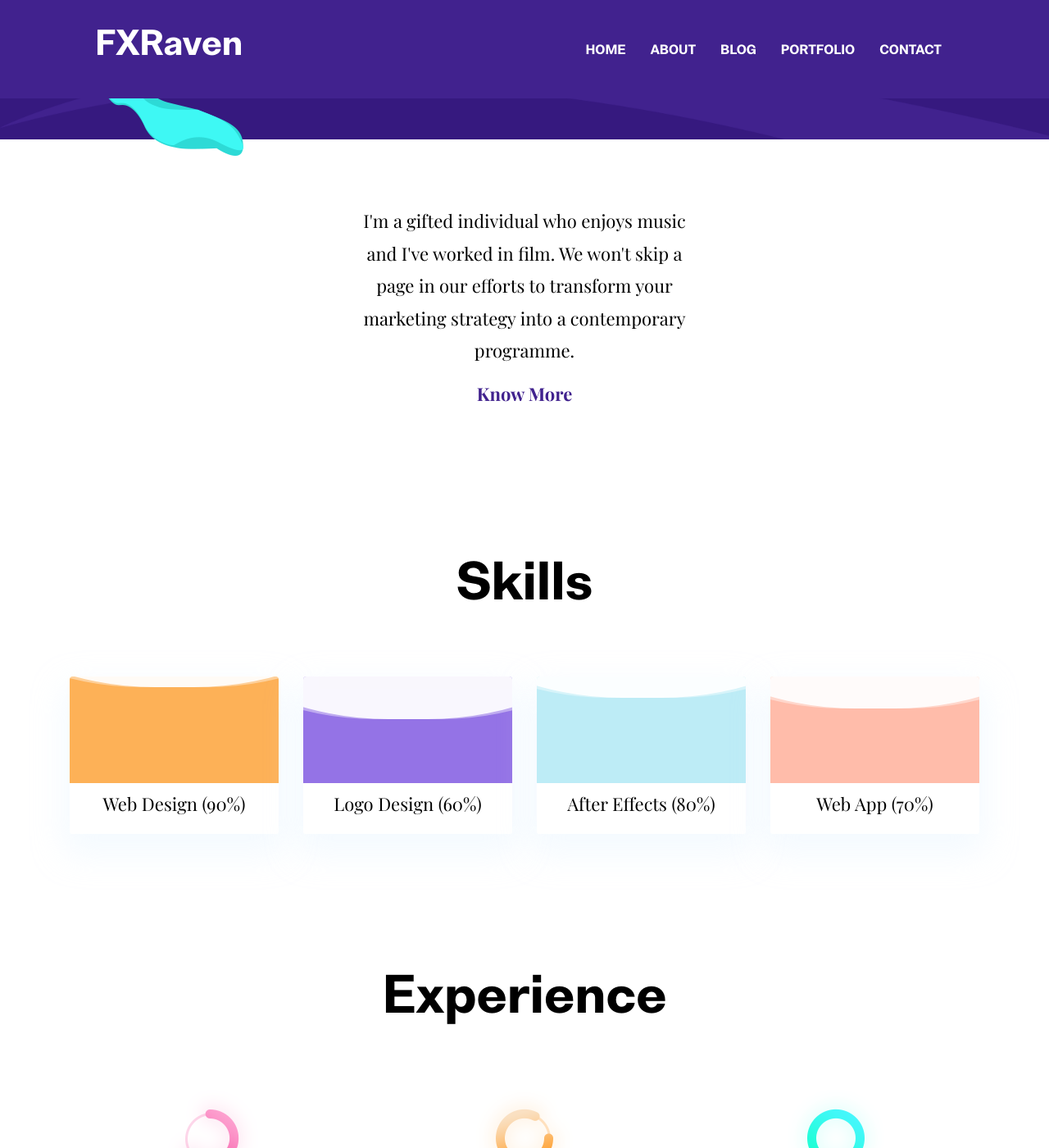
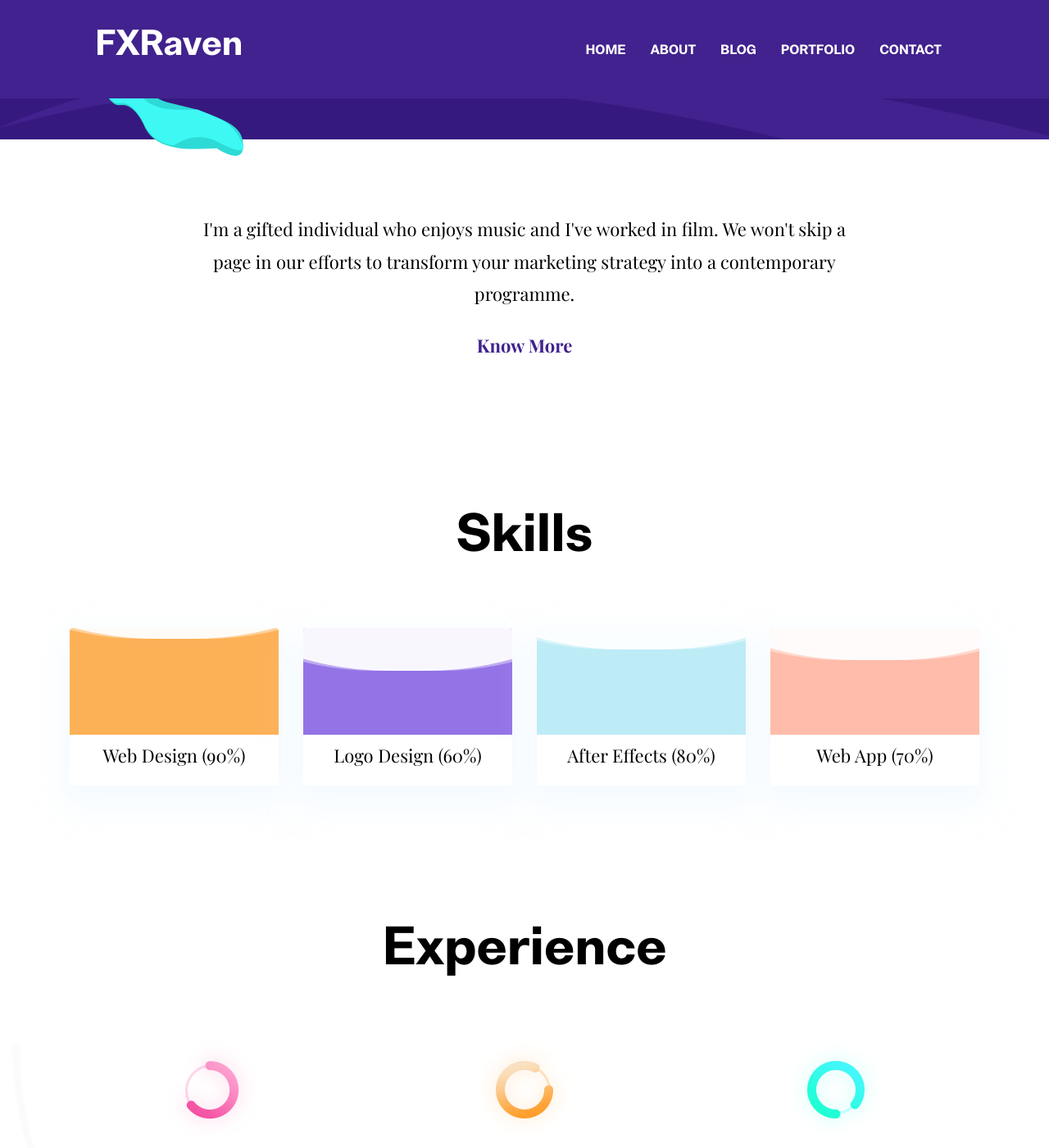
Before and after one commit to Vision-Live/FXRaven, a Jekyll site: the page built from index.html, in a window 1280 px wide and 1400 px high, scrolled down 778 px. Shown: the whole window at 82% size. Built offline with Jekyll 4.4.1, drawn with Linux system fonts in a browser that asks for light colours.

Commit message:
Update _marketing-plan.scss

```diff
--- a/assets/scss/templates/_marketing-plan.scss
+++ b/assets/scss/templates/_marketing-plan.scss
@@ -4,5 +4,6 @@
 p {
   white-space: pre-line;
   word-wrap: break-word;
-  margin: 0 250px;
+  margin: 0 40px;
+  padding: 10px;
 }
```
